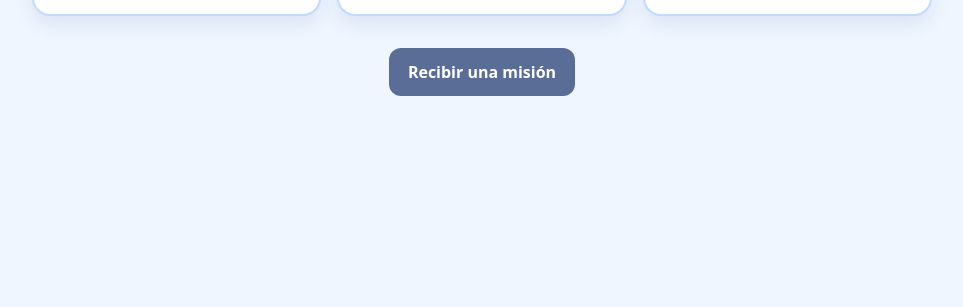
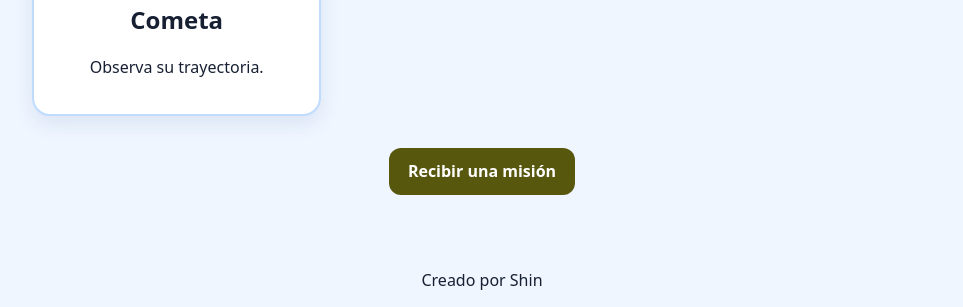
Before and after one commit to theshinsp/DWEC_park, a website: page index.html in a window 1280 px wide. Shown: the part 522-829 px from the top of the page, without its empty margins (158-1121 px from the left). Before the commit the page ends 800 px from the top, so only its background shows below. Drawn offline with Linux system fonts and the light colour scheme.

Commit message:
Error de commit

```diff
--- a/index.html
+++ b/index.html
@@ -5,7 +5,7 @@
   <meta name="viewport" content="width=device-width, initial-scale=1.0">
   <title>Club de Exploradores del Futuro</title>
   <style>
-    :root { --principal: #5a6d97; --fondo: #eff6ff; }
+    :root { --principal: #57570d; --fondo: #eff6ff; }
     * { box-sizing: border-box; }
     body {
       margin: 0; min-height: 100vh; display: grid; place-items: center;
@@ -46,11 +46,15 @@
       <article><div class="icono">🌙</div><h2>Luna</h2><p>Observa el cielo.</p></article>
       <article><div class="icono">🌊</div><h2>Océano</h2><p>Investiga las mareas.</p></article>
       <article><div class="icono">🌿</div><h2>Bosque</h2><p>Protege la naturaleza.</p></article>
+      <article><div class="icono">☄️</div><h2>Cometa</h2><p>Observa su trayectoria.</p></article>
     </section>
 
     <button id="boton">Recibir una misión</button>
     <p id="mensaje" aria-live="polite"></p>
   </main>
+  <footer>
+    <p>Creado por Shin</p>
+  </footer>
 
   <script>
     const mensajes = [
```
